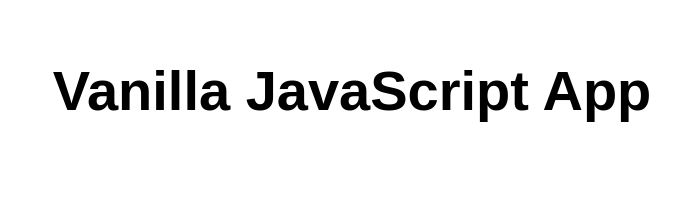
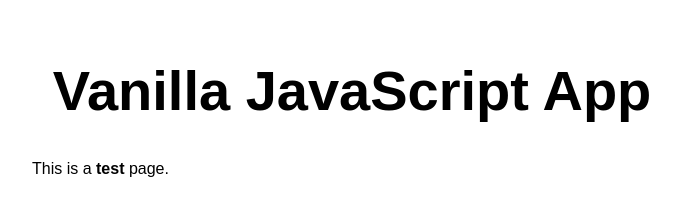
Before and after one commit to kenhutchinson/pps-yard-sale, a website: page src/index.html in a window 1280 px wide. Shown: the whole page, without its empty margins (288-968 px from the left). Drawn offline with Linux system fonts and the light colour scheme.

Commit message:
Update index.html

```diff
--- a/src/index.html
+++ b/src/index.html
@@ -11,6 +11,7 @@
 <body>
   <main>
     <h1>Vanilla JavaScript App</h1>
+    <p>This is a <b>test</b> page.</p>
   </main>
 </body>
 
```
